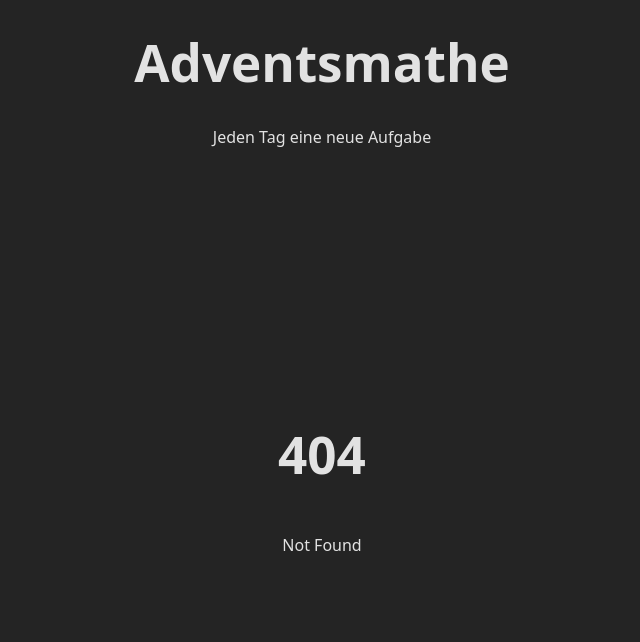
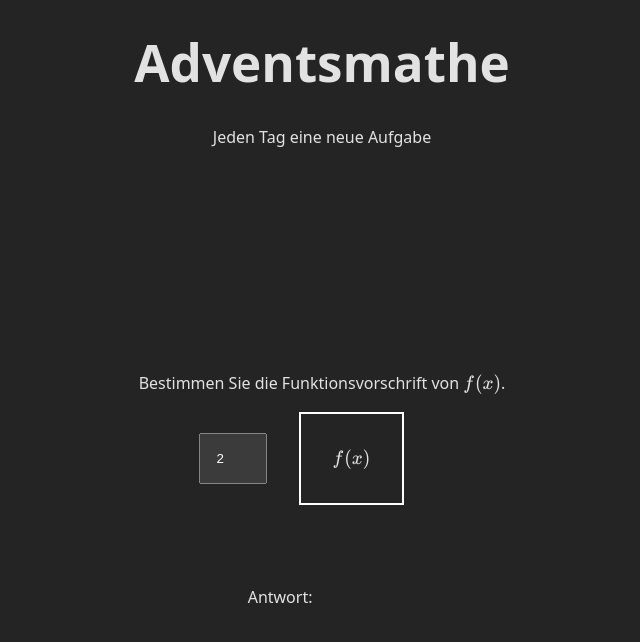
Before and after one commit to cedricgeissmann/advent-math, a SvelteKit app: page /day04 in a window 1280 px wide. Before the commit this address had no page. Shown: the top 642 px of the page, without its empty margins (318-958 px from the left). Built offline with nearby package versions, Linux system fonts and the light colour scheme.

Commit message:
Started function animation.

```diff
--- /dev/null
+++ b/src/routes/day04/+page.svelte
@@ -0,0 +1,101 @@
+<script>
+    import katex from "katex"
+    const input = "2"
+    const fx = katex.renderToString('f(x)')
+    const output = katex.renderToString('f(x) = ...')
+
+    const applyFunction = () => {
+        document.getElementById("scramble").classList.add("scramble")
+        setTimeout(() => {
+            document.getElementById("scramble").classList.remove("scramble")
+        }, 2000)
+    }
+</script>
+
+<style>
+
+.answer {
+    margin-top: 5rem;
+}
+
+.answer > span {
+    opacity: 0;
+    transition: opacity 0.6s ease;
+}
+
+.answer:hover > span,
+.answer:focus > span {
+    opacity: 1;
+}
+
+svg > * {
+    stroke: white;
+    fill: none;
+}
+
+#rot {
+    transform-origin: center;
+    transform: rotate(-90deg);
+    animation-name: rotate;
+    animation-delay: 2s;
+    animation-duration: 2s;
+    animation-repeat-count: infinite;
+}
+
+@keyframes rotate {
+    from {transform: rotate(0deg);}
+    to {transform: rotate(-90deg);}
+}
+
+.function-box {
+    border: 2px solid white;
+    padding: 2rem;
+}
+
+.function-wrapper {
+    display: flex;
+    flex-direction: row;
+    align-items: center;
+    gap: 2rem;
+    justify-content: center;
+}
+
+.function-input {
+    min-width: unset;
+    padding: 1rem;
+    width: 2rem;
+}
+
+.scramble {
+    transform: translateX(-220px);
+    animation-name: scramble;
+    animation-duration: 4s;
+    z-index: -1;
+}
+
+@keyframes scramble {
+    0% {transform: translateX(-220px); filter: blur(0);}
+    40% {transform: translateX(-100px); filter: blur(5px);}
+    60% {transform: translateX(-100px); filter: blur(5px);}
+    100% {transform: translateX(0); filter: blur(0px);}
+}
+
+@keyframes shake {
+
+}
+
+
+
+</style>
+
+<div>
+<p>
+    Bestimmen Sie die Funktionsvorschrift von {@html fx}.
+</p>
+    <div class="function-wrapper">
+        <input class="function-input" type="number" value={input} on:change={applyFunction} />
+        <span class="function-box">{@html fx}</span>
+        <span id="scramble" class="scramble">{input}</span>
+    </div>
+<div class="answer">Antwort: <span>{@html output}</span></div>
+</div>
```
